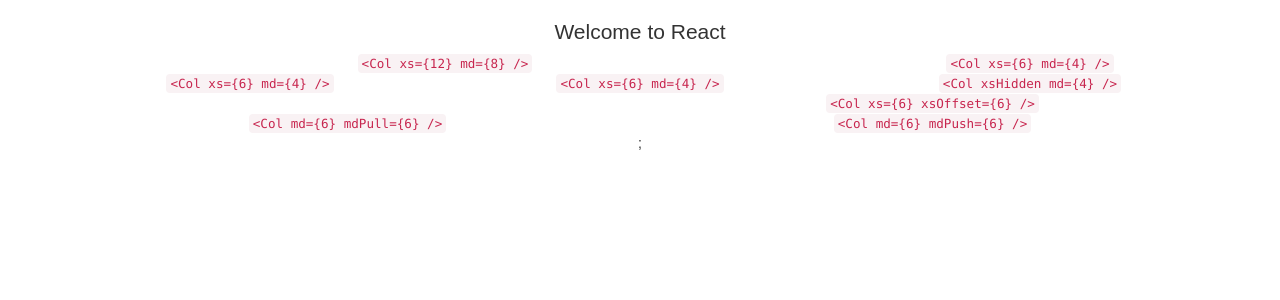
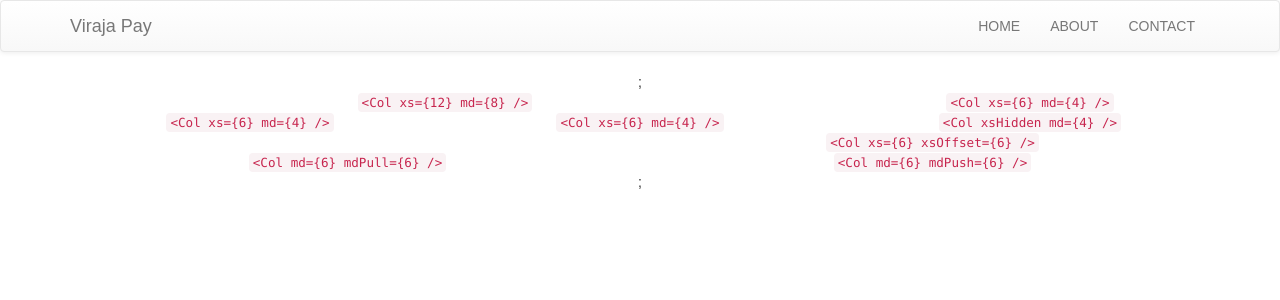
Before and after one commit to viraja-pay/viraja-frontend-react, a React (Create React App) app: page / in a window 1280 px wide. Shown: the top 300 px of the page. Built offline with nearby package versions, Linux system fonts and the light colour scheme.

Commit message:
[Feature] Add NavBar component

```diff
--- a/src/App.js
+++ b/src/App.js
@@ -1,14 +1,14 @@
 import React, { Component } from 'react';
 import './App.css';
 import Layout from './Layout.js';
+import NavBar from './NavBar.js'
 
 class App extends Component {
   render() {
     return (
       <div className="App">
-        <header className="header">
-          <h1 className="App-title">Welcome to React</h1>
-        </header>
+        <NavBar>
+        </NavBar>
         <Layout>
         </Layout>
       </div>
--- /dev/null
+++ b/src/NavBar.js
@@ -0,0 +1,35 @@
+import React, { Component } from 'react';
+import './App.css';
+import { Nav, Navbar, NavItem, MenuItem } from 'react-bootstrap'
+
+class NavBar extends Component {
+  render() {
+    return (
+      <div className="navigation">
+        <Navbar>
+          <Navbar.Header>
+            <Navbar.Brand>
+              <a href="#brand">Viraja Pay</a>
+            </Navbar.Brand>
+            <Navbar.Toggle />
+          </Navbar.Header>
+          <Navbar.Collapse>
+            <Nav pullRight>
+              <NavItem eventKey={1} href="#">
+                HOME
+      </NavItem>
+              <NavItem eventKey={2} href="#">
+                ABOUT
+      </NavItem>
+              <NavItem eventKey={2} href="#">
+                CONTACT
+      </NavItem>
+            </Nav>
+          </Navbar.Collapse>
+        </Navbar>;
+      </div>
+    );
+  }
+}
+
+export default NavBar;
```
